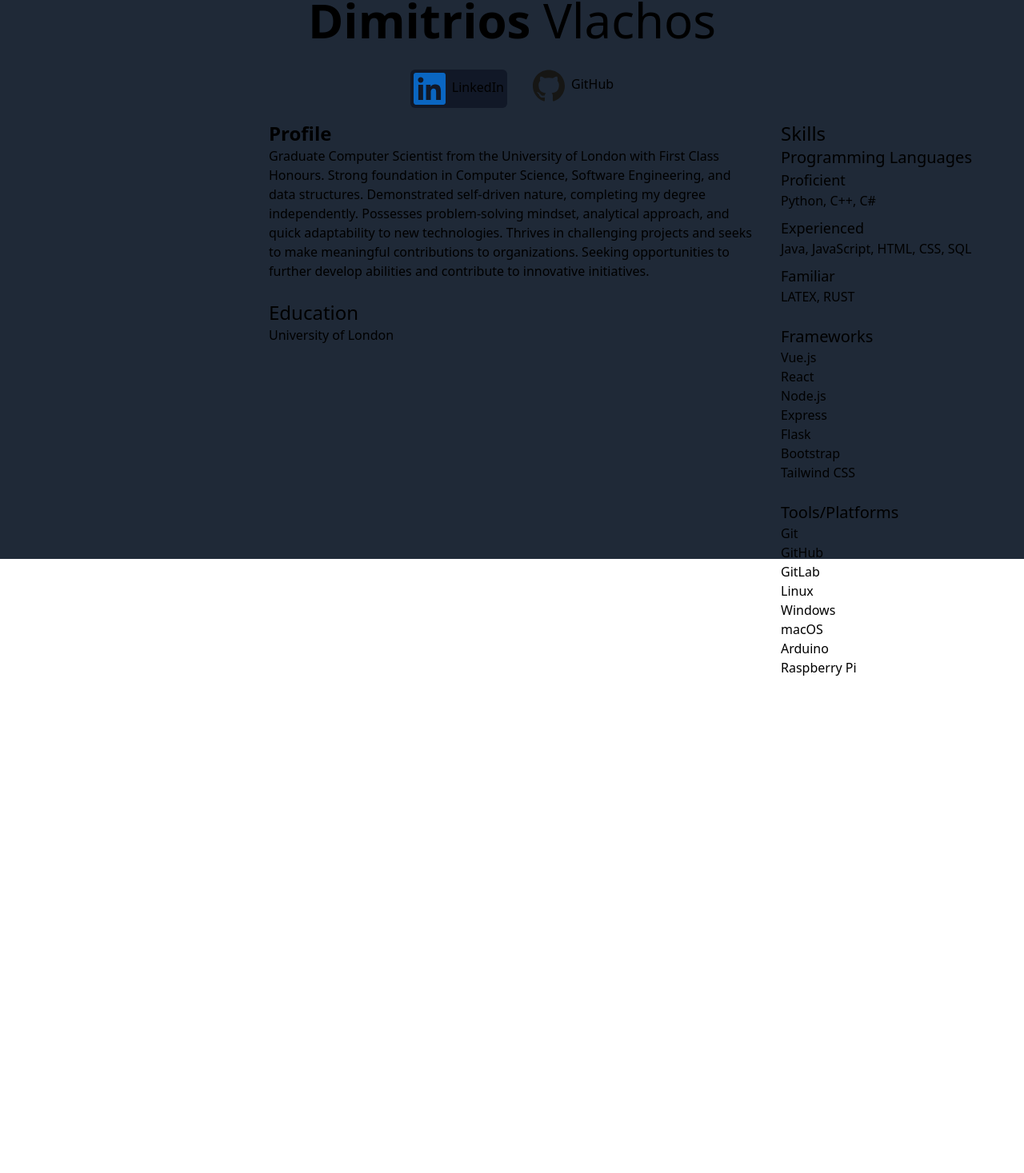
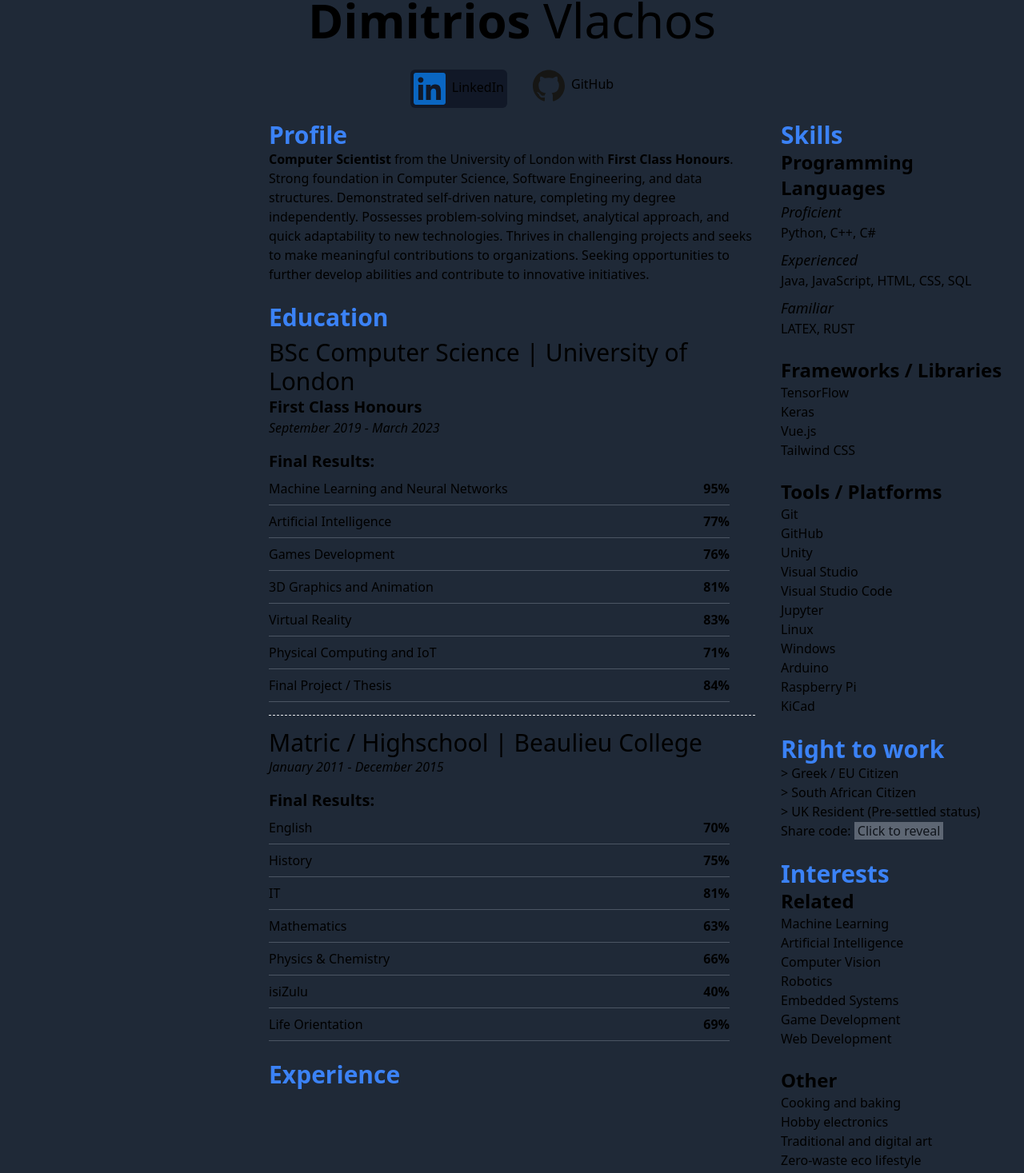
Before and after one commit to dimitrivlachos/Portfolio-website, a Vue app: page /cv in a window 1280 px wide. Shown: the part 101-1568 px from the top of the page at 80% size. Before the commit the page ends 964 px from the top, so only its background shows below. Built offline with nearby package versions, Linux system fonts and the light colour scheme.

Commit message:
Added reactive content

```diff
--- a/src/components/CVComp.vue
+++ b/src/components/CVComp.vue
@@ -1,6 +1,6 @@
 <template>
     <!-- Two-column section -->
-    <div class="grid md:grid-cols-3 lg:grid-cols-4 justify-center">
+    <div class="md:grid md:grid-cols-3 lg:grid-cols-4 justify-center bg-gray-800">
 
         <!-- Spacer div -->
         <div class="hidden lg:block lg:col-span-1 p-4">
@@ -10,55 +10,117 @@
         <!-- Main section -->
         <div class="md:col-span-2 p-4 mx-auto lg:mx-0">
 
+            <h1 class="text-3xl text-blue-500 font-semibold">Profile</h1>
+            <p> <strong>Computer Scientist</strong> from the University of London with <strong>First Class Honours</strong>.
+                Strong foundation in Computer Science, Software Engineering, and data structures.
+                Demonstrated self-driven nature, completing my degree independently.
+                Possesses problem-solving mindset, analytical approach, and quick adaptability to new
+                technologies. Thrives in challenging projects and seeks to make meaningful
+                contributions to organizations. Seeking opportunities to further develop abilities and
+                contribute to innovative initiatives.</p>
 
-            <h2 class="text-2xl font-semibold">Profile</h2>
-            <p>Graduate Computer Scientist from the University of London with First Class Honours.
-            Strong foundation in Computer Science, Software Engineering, and data structures.
-            Demonstrated self-driven nature, completing my degree independently.
-            Possesses problem-solving mindset, analytical approach, and quick adaptability to new
-            technologies. Thrives in challenging projects and seeks to make meaningful
-            contributions to organizations. Seeking opportunities to further develop abilities and
-            contribute to innovative initiatives.</p>
+            <h1 class="text-3xl text-blue-500 font-semibold pt-6 pb-2">Education</h1>
+            <h2 class="text-3xl inline">BSc Computer Science</h2>
+            <h2 class="text-3xl inline font-thin"> | University of London</h2>
+            <h3 class="text-xl font-semibold">First Class Honours</h3>
+            <p class="italic">September 2019 - March 2023</p>
+            <div class="pt-4 max-w-xl items-center">
+                <h2 class="text-xl font-bold">Final Results:</h2>
+                <ul>
+                    <li v-for="item in uniResults"
+                        class="flex justify-between items-center border-b border-gray-600 dark:border-gray-300 py-2">
+                        <span>{{ item.module }}</span>
+                        <span class="font-bold">{{ item.result }}%</span>
+                    </li>
+                </ul>
+            </div>
 
-            <h2 class="text-2xl pt-6">Education</h2>
-            <h2>University of London</h2>
+            <hr class="my-4 border-dashed">
+            <!-- Need a breaker -->
+
+            <h2 class="text-3xl inline">Matric / Highschool</h2>
+            <h2 class="text-3xl inline font-thin"> | Beaulieu College</h2>
+            <p class="italic">January 2011 - December 2015</p>
+            <div class="pt-4 max-w-xl items-center">
+                <h2 class="text-xl font-bold">Final Results:</h2>
+                <ul>
+                    <li v-for="item in hsResults"
+                        class="flex justify-between items-center border-b border-gray-600 dark:border-gray-300 py-2">
+                        <span>{{ item.module }}</span>
+                        <span class="font-bold">{{ item.result }}%</span>
+                    </li>
+                </ul>
+            </div>
+
+            <h1 class="text-3xl text-blue-500 font-semibold pt-6 pb-2">Experience</h1>
+
         </div>
 
         <!-- Sidebar section -->
-        <div class="col-span-1 p-4 mx-auto lg:mx-0">
-            <h1 class="text-2xl">Skills</h1>
-            <h2 class="text-xl">Programming Languages</h2>
-            <h3 class="text-lg">Proficient</h3>
+        <div class="md:col-span-1 p-4 mx-auto lg:mx-0">
+            <h1 class="text-3xl text-blue-500 font-semibold">Skills</h1>
+            <h2 class="text-2xl font-bold">Programming Languages</h2>
+            <h3 class="text-lg italic">Proficient</h3>
             <p>Python, C++, C#</p>
-            <h3 class="text-lg pt-2">Experienced</h3>
+            <h3 class="text-lg italic pt-2">Experienced</h3>
             <p>Java, JavaScript, HTML, CSS, SQL</p>
-            <h3 class="text-lg pt-2">Familiar</h3>
+            <h3 class="text-lg italic pt-2">Familiar</h3>
             <p>LATEX, RUST</p>
 
 
-            <h2 class="text-xl pt-6">Frameworks</h2>
+            <h2 class="text-2xl font-bold pt-6">Frameworks / Libraries</h2>
             <ul>
+                <li>TensorFlow</li>
+                <li>Keras</li>
                 <li>Vue.js</li>
-                <li>React</li>
-                <li>Node.js</li>
-                <li>Express</li>
-                <li>Flask</li>
-                <li>Bootstrap</li>
                 <li>Tailwind CSS</li>
             </ul>
 
-            <h2 class="text-xl pt-6">Tools/Platforms</h2>
+            <h2 class="text-2xl font-bold pt-6">Tools / Platforms</h2>
             <ul>
                 <li>Git</li>
                 <li>GitHub</li>
-                <li>GitLab</li>
+                <li>Unity</li>
+                <li>Visual Studio</li>
+                <li>Visual Studio Code</li>
+                <li>Jupyter</li>
                 <li>Linux</li>
                 <li>Windows</li>
-                <li>macOS</li>
                 <li>Arduino</li>
                 <li>Raspberry Pi</li>
+                <li>KiCad</li>
             </ul>
 
+            <h1 class="text-3xl text-blue-500 font-semibold pt-6">Right to work</h1>
+            <ul>
+                <li>> Greek / EU Citizen</li>
+                <li>> South African Citizen</li>
+                <li>> UK Resident (Pre-settled status)</li>
+                <li class="inline">Share code: </li>
+                <p v-if="!isShowShareCode" class="inline bg-gray-400 dark:bg-black px-1 animate-pulse"
+                    @click="showShareCode">Click to reveal</p>
+                <p v-if="isShowShareCode" class="inline font-bold px-1" id="share">{{ shareCode }}</p>
+            </ul>
+
+            <h1 class="text-3xl text-blue-500 font-semibold pt-6">Interests</h1>
+            <h2 class="text-2xl font-bold">Related</h2>
+            <ul>
+                <li>Machine Learning</li>
+                <li>Artificial Intelligence</li>
+                <li>Computer Vision</li>
+                <li>Robotics</li>
+                <li>Embedded Systems</li>
+                <li>Game Development</li>
+                <li>Web Development</li>
+            </ul>
+            <h2 class="text-2xl font-bold pt-6">Other</h2>
+            <ul>
+                <li>Cooking and baking</li>
+                <li>Hobby electronics</li>
+                <li>Traditional and digital art</li>
+                <li>Zero-waste eco lifestyle</li>
+                <li>History and journalism</li>
+            </ul>
         </div>
 
     </div>
@@ -68,7 +130,34 @@
 export default {
     data() {
         return {
-
+            isShowShareCode: false,
+            shareCode: "W3G A25 3CC",
+            uniResults: [
+                { module: "Machine Learning and Neural Networks", result: 95 },
+                { module: "Artificial Intelligence", result: 77 },
+                { module: "Games Development", result: 76 },
+                { module: "3D Graphics and Animation", result: 81 },
+                { module: "Virtual Reality", result: 83 },
+                { module: "Physical Computing and IoT", result: 71 },
+                { module: "Final Project / Thesis", result: 84 }
+            ],
+            hsResults: [
+                { module: "English", result: 70 },
+                { module: "History", result: 75 },
+                { module: "IT", result: 81 },
+                { module: "Mathematics", result: 63 },
+                { module: "Physics & Chemistry", result: 66 },
+                { module: "isiZulu", result: 40 },
+                { module: "Life Orientation", result: 69 }
+            ]
+        }
+    },
+    methods: {
+        showShareCode() {
+            // Replace text in element with share code id="share"
+            console.log("Clicked");
+            this.isShowShareCode = true;
+            document.getElementById("share").innerHTML = this.shareCode;
         }
     }
 };
```
